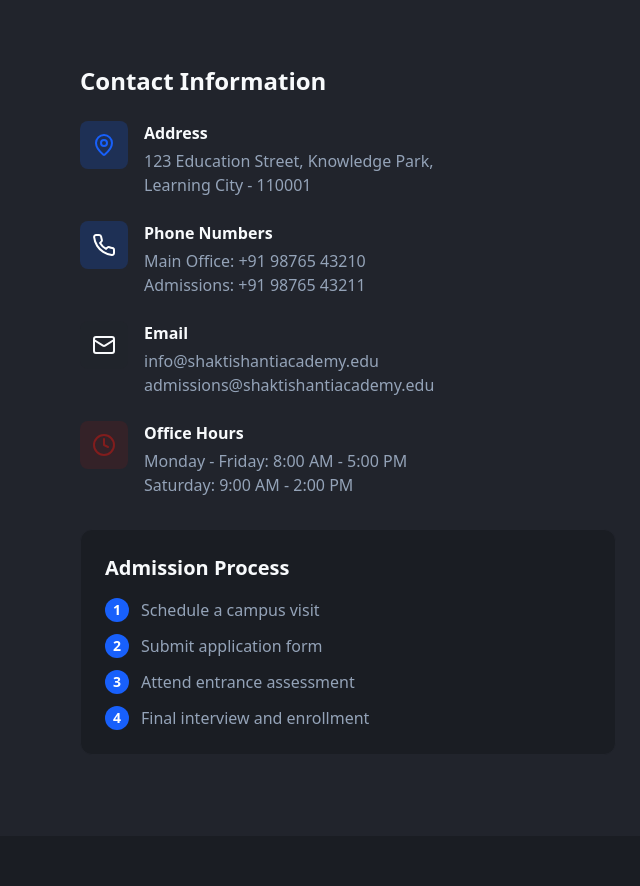
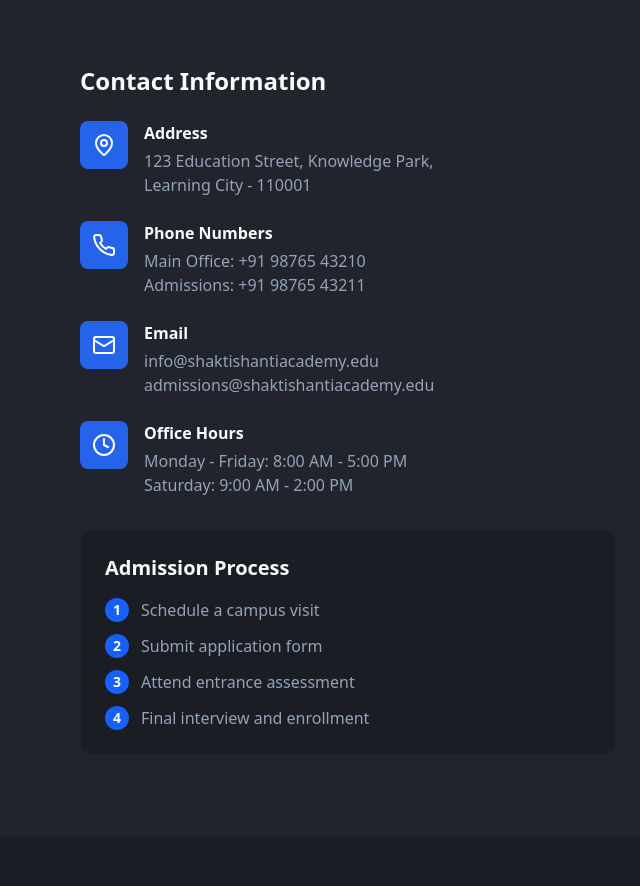
Before and after one commit to test6269/shakti-shanti-showcase, a React (Vite) app: page / in a window 1280 px wide. Shown: the part 9528-10414 px from the top of the page, without its empty margins (0-640 px from the left). Built offline with nearby package versions, Linux system fonts and the light colour scheme.

Commit message:
Update contact icons
Update contact section icons to be blue with white engravings.

```diff
--- a/src/components/ContactSection.tsx
+++ b/src/components/ContactSection.tsx
@@ -21,8 +21,8 @@ const ContactSection = () => {
 
               <div className="space-y-6">
                 <div className="flex items-start gap-4">
-                  <div className="bg-primary/20 p-3 rounded-lg flex-shrink-0">
-                    <MapPin className="text-primary" size={24} />
+                  <div className="bg-blue-600 p-3 rounded-lg flex-shrink-0">
+                    <MapPin className="text-white" size={24} />
                   </div>
                   <div>
                     <h4 className="font-semibold text-foreground mb-1">Address</h4>
@@ -34,8 +34,8 @@ const ContactSection = () => {
                 </div>
 
                 <div className="flex items-start gap-4">
-                  <div className="bg-accent/20 p-3 rounded-lg flex-shrink-0">
-                    <Phone className="text-accent-foreground" size={24} />
+                  <div className="bg-blue-600 p-3 rounded-lg flex-shrink-0">
+                    <Phone className="text-white" size={24} />
                   </div>
                   <div>
                     <h4 className="font-semibold text-foreground mb-1">Phone Numbers</h4>
@@ -47,8 +47,8 @@ const ContactSection = () => {
                 </div>
 
                 <div className="flex items-start gap-4">
-                  <div className="bg-secondary/20 p-3 rounded-lg flex-shrink-0">
-                    <Mail className="text-secondary-foreground" size={24} />
+                  <div className="bg-blue-600 p-3 rounded-lg flex-shrink-0">
+                    <Mail className="text-white" size={24} />
                   </div>
                   <div>
                     <h4 className="font-semibold text-foreground mb-1">Email</h4>
@@ -60,8 +60,8 @@ const ContactSection = () => {
                 </div>
 
                 <div className="flex items-start gap-4">
-                  <div className="bg-destructive/20 p-3 rounded-lg flex-shrink-0">
-                    <Clock className="text-destructive" size={24} />
+                  <div className="bg-blue-600 p-3 rounded-lg flex-shrink-0">
+                    <Clock className="text-white" size={24} />
                   </div>
                   <div>
                     <h4 className="font-semibold text-foreground mb-1">Office Hours</h4>
```
